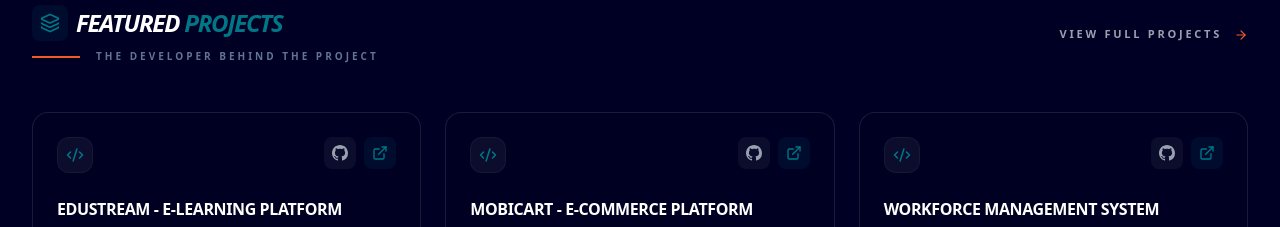
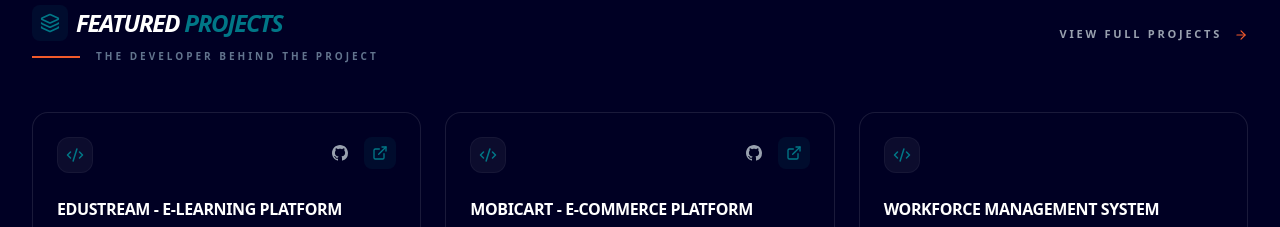
Before and after one commit to CLINTPS/CLINT.PS_PORTFOLIO, a Next.js app: page / in a window 1280 px wide. Shown: the part 3020-3247 px from the top of the page. Built offline with nearby package versions, Linux system fonts and the light colour scheme.

Commit message:
Update Projects.tsx

```diff
--- a/src/components/Projects.tsx
+++ b/src/components/Projects.tsx
@@ -58,22 +58,28 @@ export default function Projects() {
                 </div>
 
                 <div className="flex gap-2">
+                  {project.github && project.github.trim() !== "" && (
                         <a
                           href={project.github}
                           target="_blank"
                           rel="noopener noreferrer"
-                    className="p-2 bg-foreground/5 rounded-lg text-gray-400 hover:text-[var(--text-main)] hover:bg-foreground/10 transition-all"
+                          className="p-2 text-gray-400 hover:text-[var(--text-main)] transition-colors"
                         >
                           <BsGithub size={16} />
                         </a>
+                      )}
+
+                      {/* Only render Live link if it exists and is not empty */}
+                      {project.link && project.link.trim() !== "" && (
                         <a
                           href={project.link}
                           target="_blank"
                           rel="noopener noreferrer"
-                    className="p-2 bg-[#007787]/10 rounded-lg text-[#007787] hover:bg-[#007787] hover:text-white transition-all"
+                          className="p-2 text-[#007787] bg-[#007787]/10 rounded-lg hover:bg-[#007787] hover:text-white transition-all"
                         >
                           <ExternalLink size={16} />
                         </a>
+                      )}
                 </div>
               </div>
 
```
Lines whose indentation alone changed are shown as unchanged.
